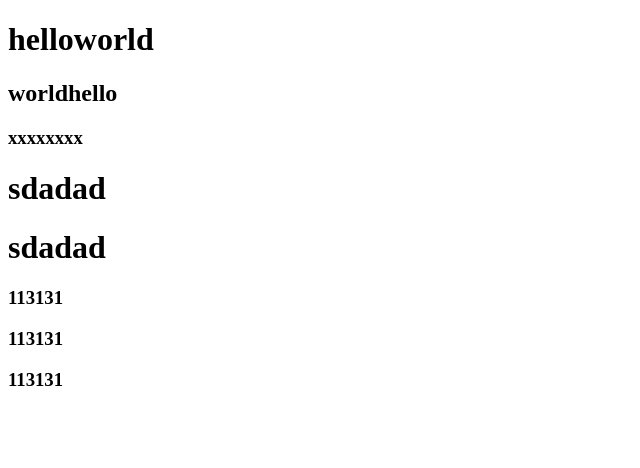
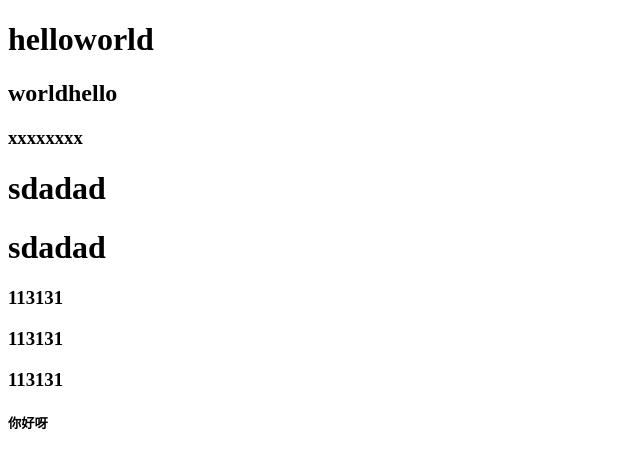
Before and after one commit to jixiao1/testDemo, a plain HTML site: page index.html in a window 1280 px wide. Shown: the full height of the page, 0-640 px from the left. Drawn offline with Linux system fonts and the light colour scheme.

Commit message:
这是我修改过的index.html和readme.md文件

```diff
--- a/index.html
+++ b/index.html
@@ -16,5 +16,6 @@
         <h3>113131</h3>
         <h3>113131</h3>
         <h3>113131</h3>
+        <h5>你好呀</h5>
     </body>
 </html>
```
